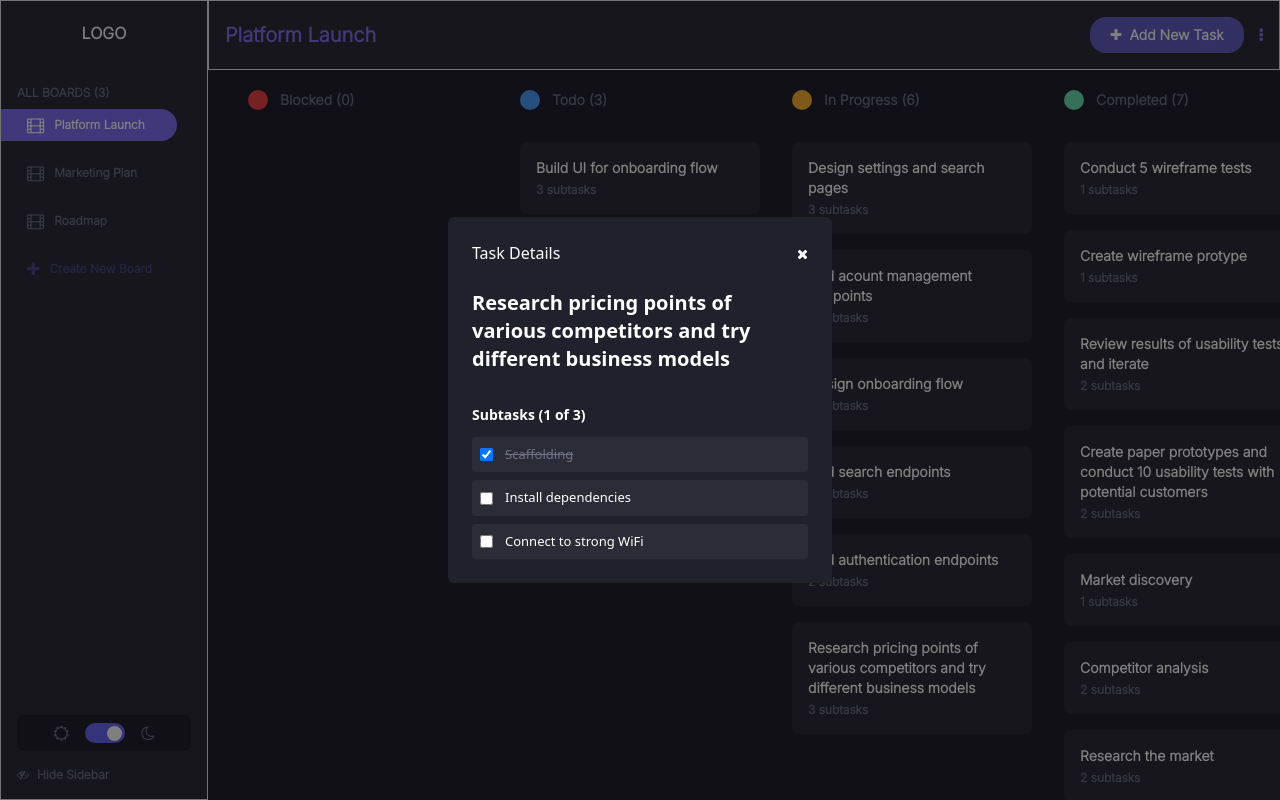
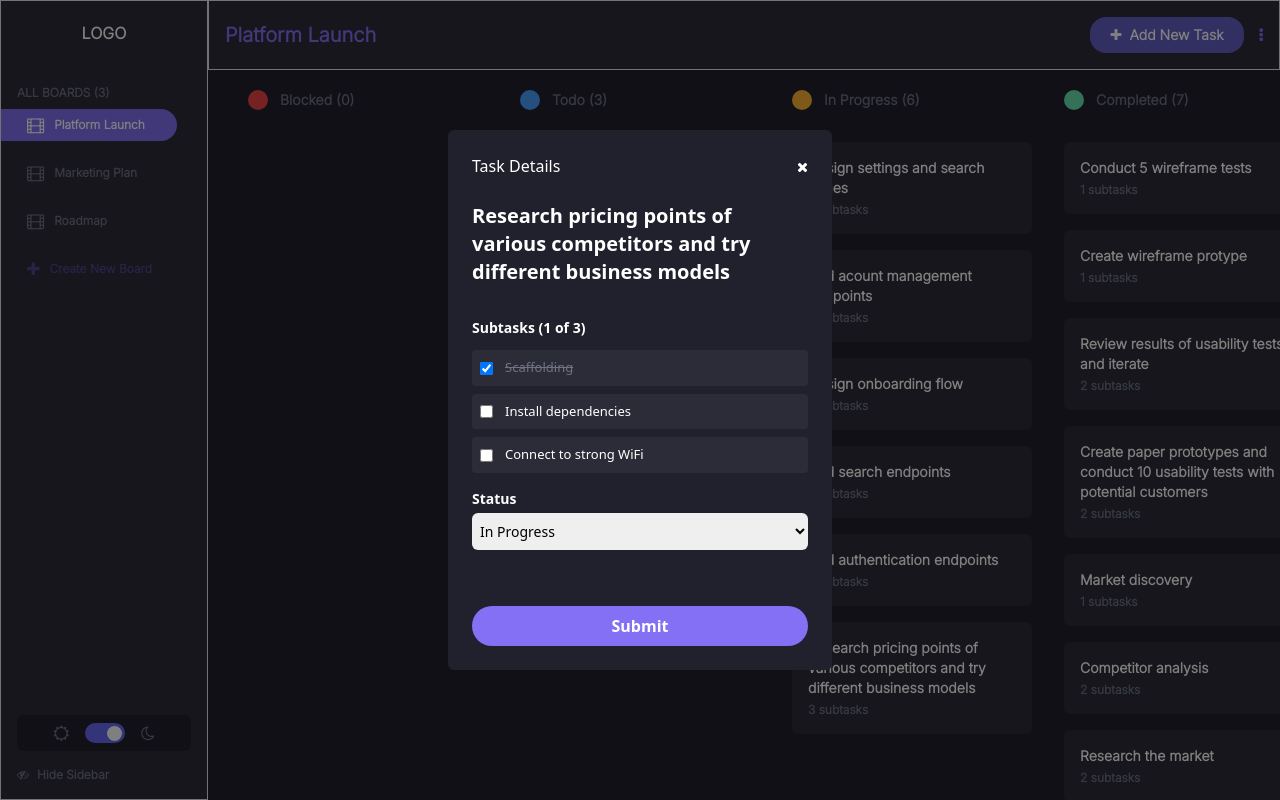
Before and after one commit to emmanuelojo/task-management, a Vue app: page / in a window 1280 px wide. Both pictures are taken after a click on the element 912 px from the left and 678 px from the top of the page. Built offline with nearby package versions, Linux system fonts and the light colour scheme.

Commit message:
Task details status editable

```diff
--- a/src/components/AddNewTask.vue
+++ b/src/components/AddNewTask.vue
@@ -140,11 +140,6 @@ const handleSubmit = () => {
           v-model="progressStatus"
           class="border-none outline-none text-sm py-2 px-1 rounded-md"
         >
-          <!-- <option value="Todo">Todo</option>
-          <option value="In Progress">In Progress</option>
-          <option value="Completed">Completed</option>
-          <option value="Review">Review</option>
-          <option value="Approved">Approved</option> -->
           <option v-for="(column, idx) in columns" :key="idx" :value="column">
             {{ column }}
           </option>
--- a/src/components/TaskDetails.vue
+++ b/src/components/TaskDetails.vue
@@ -6,7 +6,24 @@ const props = defineProps<{
   task: Task;
 }>();
 
+const emit = defineEmits(["success"]);
+
 const columns = ref(store.getters.columns);
+
+const handleSubmit = () => {
+  const data = {
+    id: props.task.id,
+    status: props.task.status,
+    title: props.task.title,
+    desc: props.task.desc,
+    subTasks: [...props.task.subTasks],
+    hovered: false,
+  };
+
+  store.mutations.appendTask(data);
+
+  emit("success");
+};
 </script>
 
 <template>
@@ -45,14 +62,23 @@ const columns = ref(store.getters.columns);
       </div>
     </div>
 
-    <!-- <div class="grid gap-1">
+    <div class="grid gap-1">
       <label for="" class="text-white text-sm font-semibold">Status</label>
       <select
         v-model="task.status"
         class="border-n-grey-text outline-none text-sm py-2 px-1 rounded-md"
       >
-          <option v-for="(column, idx) in columns" :key="idx" :value="column"> {{ column }}</option>
+        <option v-for="(column, idx) in columns" :key="idx" :value="column">
+          {{ column }}
+        </option>
       </select>
-    </div> -->
+    </div>
+
+    <div
+      @click="handleSubmit"
+      class="mt-10 w-full py-2 flex justify-center items-center bg-n-purple text-white rounded-3xl hover:scale-105 cursor-pointer"
+    >
+      <p class="font-semibold">Submit</p>
+    </div>
   </div>
 </template>
--- a/src/store/store.ts
+++ b/src/store/store.ts
@@ -384,6 +384,17 @@ const mutations = {
     mutations.setReloadStatus(true);
   },
 
+  appendTask(payload: any) {
+    state.tasks = state.tasks.filter((task) => {
+      if (task.id === payload.id) {
+        return { ...payload };
+      } else {
+        return task;
+      }
+    });
+    mutations.setReloadStatus(true);
+  },
+
   //   appendColumn(payload: any){
   //     state.tasks.find((ele) => {
   //       if(ele.column === payload.column){
--- a/src/views/Home.vue
+++ b/src/views/Home.vue
@@ -107,6 +107,10 @@ const createNewColumn = () => {
 
   showNewColumnModal.value = false;
   newColumn.value = "";
+};
+
+const reLoadData = () => {
+  showTaskDetailsModal.value = false;
 };
 
 const blocked = ref<Task[]>([]);
@@ -631,7 +635,7 @@ const onDrop = (evt: any, status: string) => {
     title="Task Details"
     @close-modal="showTaskDetailsModal = false"
   >
-    <TaskDetails :task="selectedTask" @success="showTaskDetailsModal = false" />
+    <TaskDetails :task="selectedTask" @success="reLoadData" />
   </Modal>
 
   <Toast v-if="showToast" />
```
